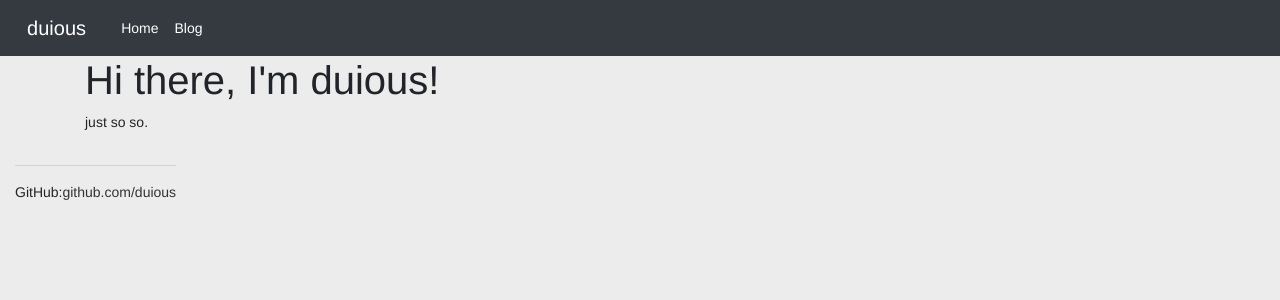
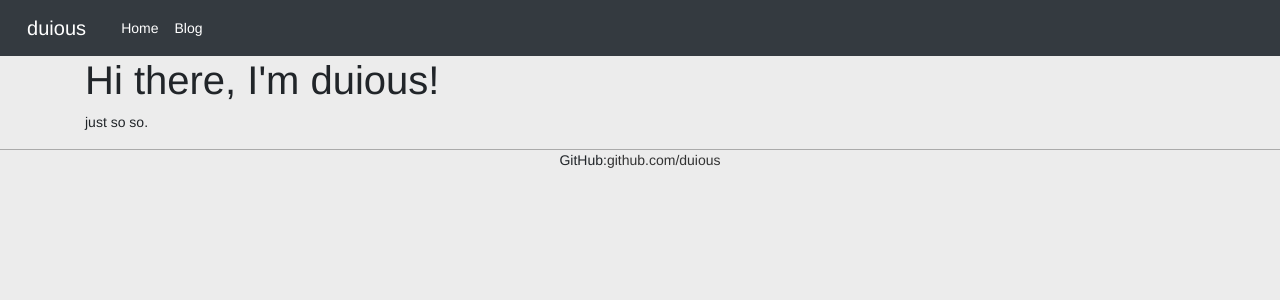
Before and after one commit to duious/duious.github.io, a Jekyll site: the page built from index.html, in a window 1280 px wide. Shown: the top 300 px of the page. Built offline with Jekyll 4.4.1, drawn with Linux system fonts in a browser that asks for light colours.

Commit message:
update html

```diff
--- a/_layouts/default.html
+++ b/_layouts/default.html
@@ -33,7 +33,6 @@
 </div>
 <footer class="footer">
     <div class="container">
-        <hr>
         <div class="text-center">
             <ul class="list-inline">
                 <li>GitHub:<a href="https://github.com/duious" target="_blank">github.com/duious</a></li>
--- a/css/main.css
+++ b/css/main.css
@@ -12,7 +12,7 @@ a, a:hover, a:visited {
 }
 
 footer {
-    position: absolute;
+    border-top: 1px solid #aaa;
 }
 
 .selector-for-some-widget {
```
